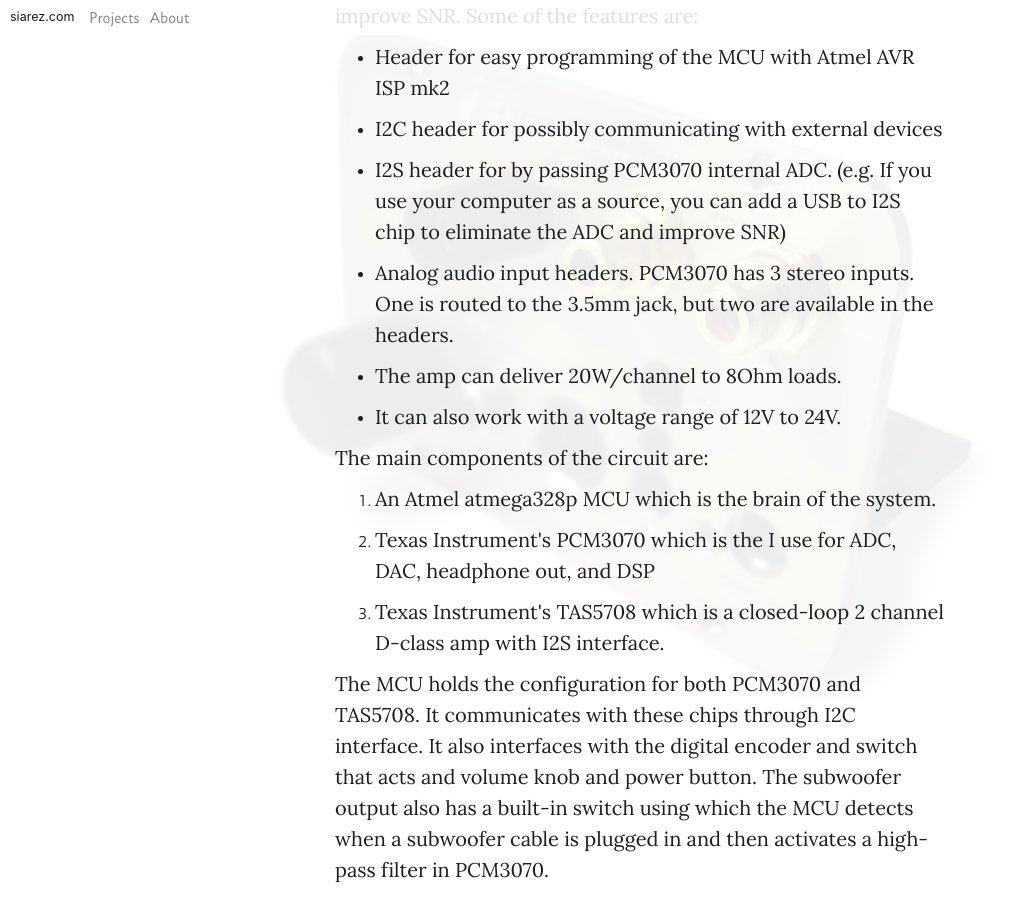
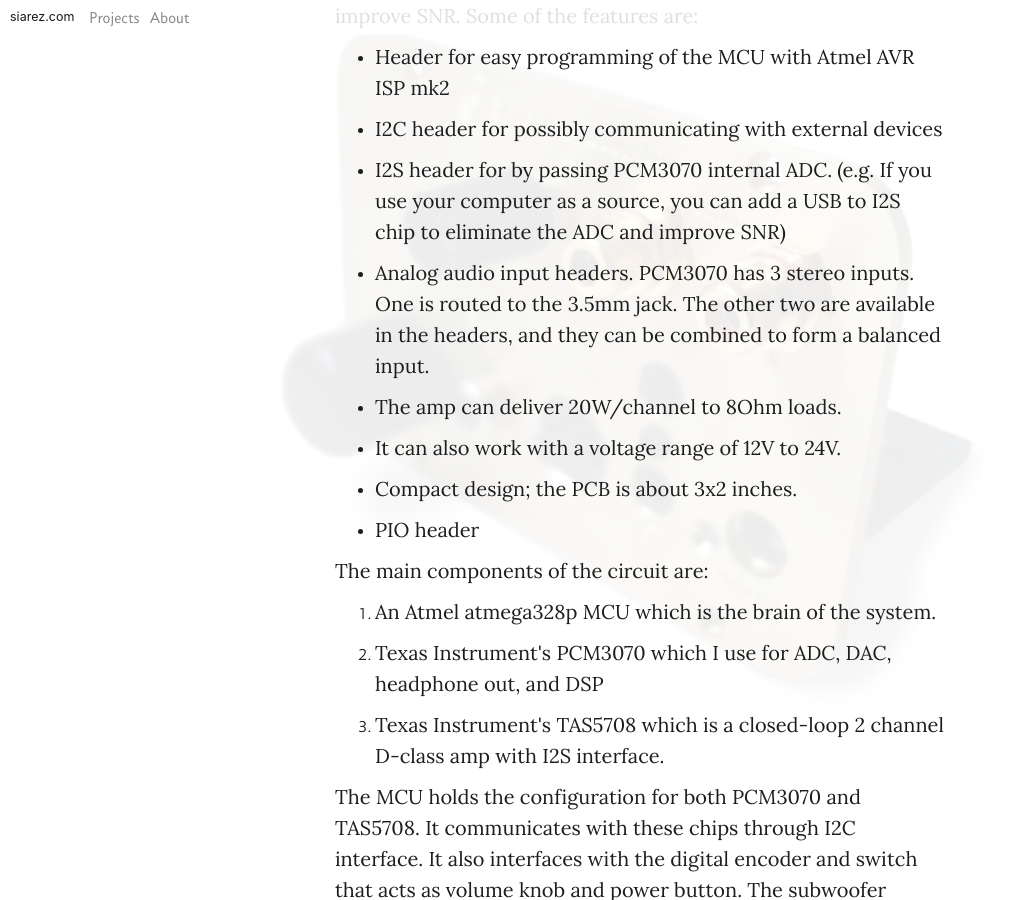
Before and after one commit to siarez/siarez.com, a Jekyll site: the page built from _posts/2018-02-23-dsp-audio-amplifier.html, in a window 1280 px wide and 900 px high, scrolled down 2121 px. Shown: the whole window, without its empty margins (0-1023 px from the left). Built offline with Jekyll 4.4.1, drawn with Linux system fonts in a browser that asks for light colours; nearby versions of some CDN libraries; comment, search, counter and statistics services are not loaded; some of the changed text lies outside the part shown.

Commit message:
minor fixes

```diff
--- a/_posts/2018-02-23-dsp-audio-amplifier.html
+++ b/_posts/2018-02-23-dsp-audio-amplifier.html
@@ -44,23 +44,25 @@
 <li><p>I2C header for possibly communicating with external devices</p></li>
 <li><p>I2S header for by passing PCM3070 internal ADC.
     (e.g. If you use your computer as a source, you can add a USB to I2S chip to eliminate the ADC and improve SNR)</p></li>
-<li><p>Analog audio input headers. PCM3070 has 3 stereo inputs. One is routed to the 3.5mm jack, but two are available in the headers.</p></li>
+<li><p>Analog audio input headers. PCM3070 has 3 stereo inputs. One is routed to the 3.5mm jack. The other two are available in the headers, and they can be combined to form a balanced input.</p></li>
 <li><p>The amp can deliver 20W/channel to 8Ohm loads.</p></li>
 <li><p>It can also work with a voltage range of 12V to 24V.</p></li>
+<li><p>Compact design; the PCB is about 3x2 inches.</p></li>
+<li><p>PIO header</p></li>
 </ul>
 <p>
     The main components of the circuit are:
 </p>
 <ol>
 <li><p>An Atmel atmega328p MCU which is the brain of the system.</p> </li>
-<li><p>Texas Instrument's PCM3070 which is the I use for ADC, DAC, headphone out, and DSP</p></li>
+<li><p>Texas Instrument's PCM3070 which I use for ADC, DAC, headphone out, and DSP</p></li>
 <li><p>Texas Instrument's TAS5708 which is a closed-loop 2 channel D-class amp with I2S interface. </p></li>
 </ol>
 <p>
     The MCU holds the configuration for both PCM3070 and TAS5708.
     It communicates with these chips through I2C interface.
-    It also interfaces with the digital encoder and switch that acts and volume knob and power button.
-    The subwoofer output also has a built-in switch using which the MCU detects when a subwoofer cable is plugged in and then activates a high-pass filter in PCM3070.
+    It also interfaces with the digital encoder and switch that acts as volume knob and power button.
+    The subwoofer output also has a built-in switch, using which, the MCU detects when a subwoofer cable is plugged in and then activates a high-pass filter in PCM3070.
 </p>
 <h2>Firmware</h2>
 <p>
```
Also changed, not shown: other parts of _posts/2018-02-23-dsp-audio-amplifier.html (+2 -2 lines), assets/images/amp-schematic.jpg (added).
